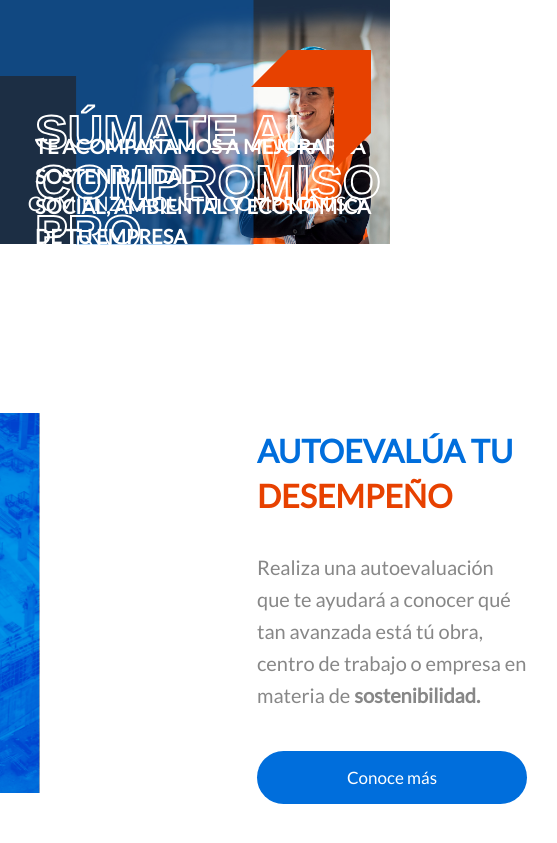
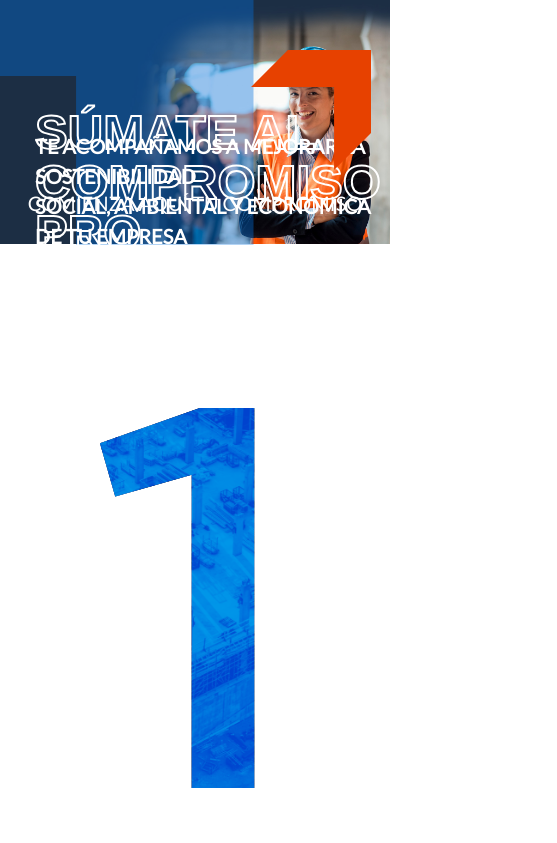
Before and after one commit to GIODIROSA/proyecto-compromiso-cchc-react, a React (Vite) app: page / in a window 390 px wide. Shown: the top 843 px of the page, 557 px wide, since content can reach past the window. Built offline with nearby package versions, Linux system fonts and the light colour scheme.

Commit message:
modificacion de mobile de pasos contenido de la landing

```diff
--- a/src/assets/css/pasos.css
+++ b/src/assets/css/pasos.css
@@ -68,3 +68,28 @@
     font-family: "Lato", sans-serif;
     font-weight: 900;
 }
+
+@media screen and (min-width: 300px) and (max-width: 768px) {
+    .contenedor-general-componentes {
+
+        flex-direction: column;
+        justify-content: center;
+        align-items: center;
+        gap: 2rem;
+    }
+
+    .contenedor-titulo-contenido {
+        padding: 0 10px;
+    }
+
+    .contenedor-btn-pasos{
+        display: flex;
+        justify-content: center;
+        align-items: center;
+    }
+
+    .titulo-compromiso{
+        margin-bottom: 20px;
+        font-size: 25px;
+    }
+}
```
